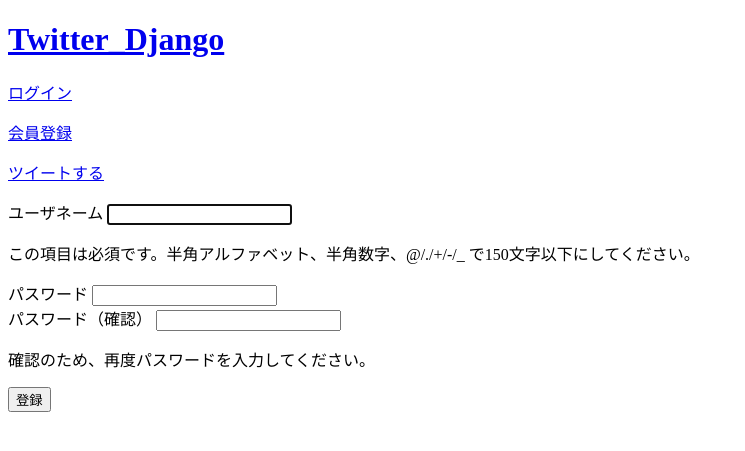
After one commit to shibsho/Twitter_Django, a Django app: page /regist/ in a window 1280 px wide. The commit adds this page. Shown: the top 451 px of the page, without its empty margins (0-745 px from the left). Run offline with Django 3.2, Linux system fonts and the light colour scheme.

Commit message:
add registration function

```diff
--- a/apps/forms.py
+++ b/apps/forms.py
@@ -1,5 +1,7 @@
 from django import forms
 from .models import Tweet
+from django.contrib.auth.forms import UserCreationForm
+from django.contrib.auth.forms import AuthenticationForm
 
 
 class TweetForm(forms.ModelForm):
@@ -7,3 +9,11 @@ class TweetForm(forms.ModelForm):
 	class Meta:
 		model = Tweet
 		fields = ('text',)
+
+
+class RegisterForm(UserCreationForm):
+	def __init__(self, *args, **kwargs):
+		super().__init__(*args, **kwargs)
+		self.fields['username'].widget.attrs['class'] = 'form-control' # Bootstrap用
+		self.fields['password1'].widget.attrs['class'] = 'form-control'
+		self.fields['password2'].widget.attrs['class'] = 'form-control'
--- /dev/null
+++ b/apps/templates/apps/regist.html
@@ -0,0 +1,32 @@
+{% extends 'base.html' %}
+{% block content %}
+
+<form class="my-form" action="{% url 'apps:regist_save' %}" method="POST">
+  <div class="form-group">
+    <label for="id_username">ユーザネーム</label>
+    {{ form.username }}
+    {{ form.username.errors }}
+    <p class="help-block">{{ form.username.help_text }}</p>
+  </div>
+
+  <div class="form-group">
+    <label class="control-label" for="id_password1">パスワード</label>
+    {{ form.password1 }}
+    {{ form.password1.errors }}
+  </div>
+
+  <div class="form-group">
+    <label control-label" for="id_password2">パスワード（確認）</label>
+      {{ form.password2 }}
+      {{ form.password2.errors }}
+      <p class="help-block">{{ form.password2.help_text }}</p>
+  </div>
+
+  <div class="form-group">
+    <div>
+      <input type="submit" class="btn btn-default" value="登録">
+    </div>
+  </div>
+  {% csrf_token %}
+</form>
+{% endblock %}
--- a/apps/templates/base.html
+++ b/apps/templates/base.html
@@ -14,6 +14,7 @@
   		<p><a href="{% url 'apps:logout' %}">ログアウト</a></p>
   	{% else %}
   		<p><a href="{% url 'apps:login' %}">ログイン</a></p>
+      <p><a href="{% url 'apps:regist' %}">会員登録</a></p>
   	{% endif %}
   	<p><a href="{% url 'apps:tweet_new' %}">ツイートする</a></p>
     {% block content %}{% endblock %}
--- a/apps/urls.py
+++ b/apps/urls.py
@@ -14,6 +14,8 @@ urlpatterns = [
     path('tweet_detail/<int:pk>/', views.tweet_detail, name='tweet_detail'),
     path('like/<int:pk>/', views.like, name='like'),
     path('<int:pk>/likes/', views.likes, name='likes'),
+    path('regist/', views.regist, name='regist'),
+    path('regist_save/', views.regist_save, name='regist_save'),
     path(
         'login/',
         auth_views.login,
--- a/apps/views.py
+++ b/apps/views.py
@@ -4,9 +4,24 @@ from .models import Tweet, Relationship, Like
 from django.contrib.auth.models import User
 from django.contrib.auth.decorators import login_required
 from django.utils import timezone
-from .forms import TweetForm
+from .forms import TweetForm, RegisterForm
 from django.db.models import Q
 
+
+def regist(request):
+	if not request.user.is_authenticated:
+		form = RegisterForm(request.POST or None)
+		return render(request, 'apps/regist.html', {'form': form, })
+	else:
+		return redirect('apps:profile', pk=request.user.pk)
+
+@require_POST
+def regist_save(request):
+    form = RegisterForm(request.POST)
+    if form.is_valid():
+        form.save()
+        return redirect('apps:profile', pk=request.user.pk)
+    return render(request, 'apps/regist.html', {'form': form, })
 
 
 def tweet_list(request):
@@ -74,7 +89,7 @@ def tweet_new(request):
 			tweet = form.save(commit=False)
 			tweet.user = request.user
 			tweet.save()
-			return redirect('apps:profile', pk=request.user.pk)
+			return redirect('apps:tweet_list')
 	else:
 		form = TweetForm()
 	return render(request, 'apps/tweet_new.html', {'form': form})
```
